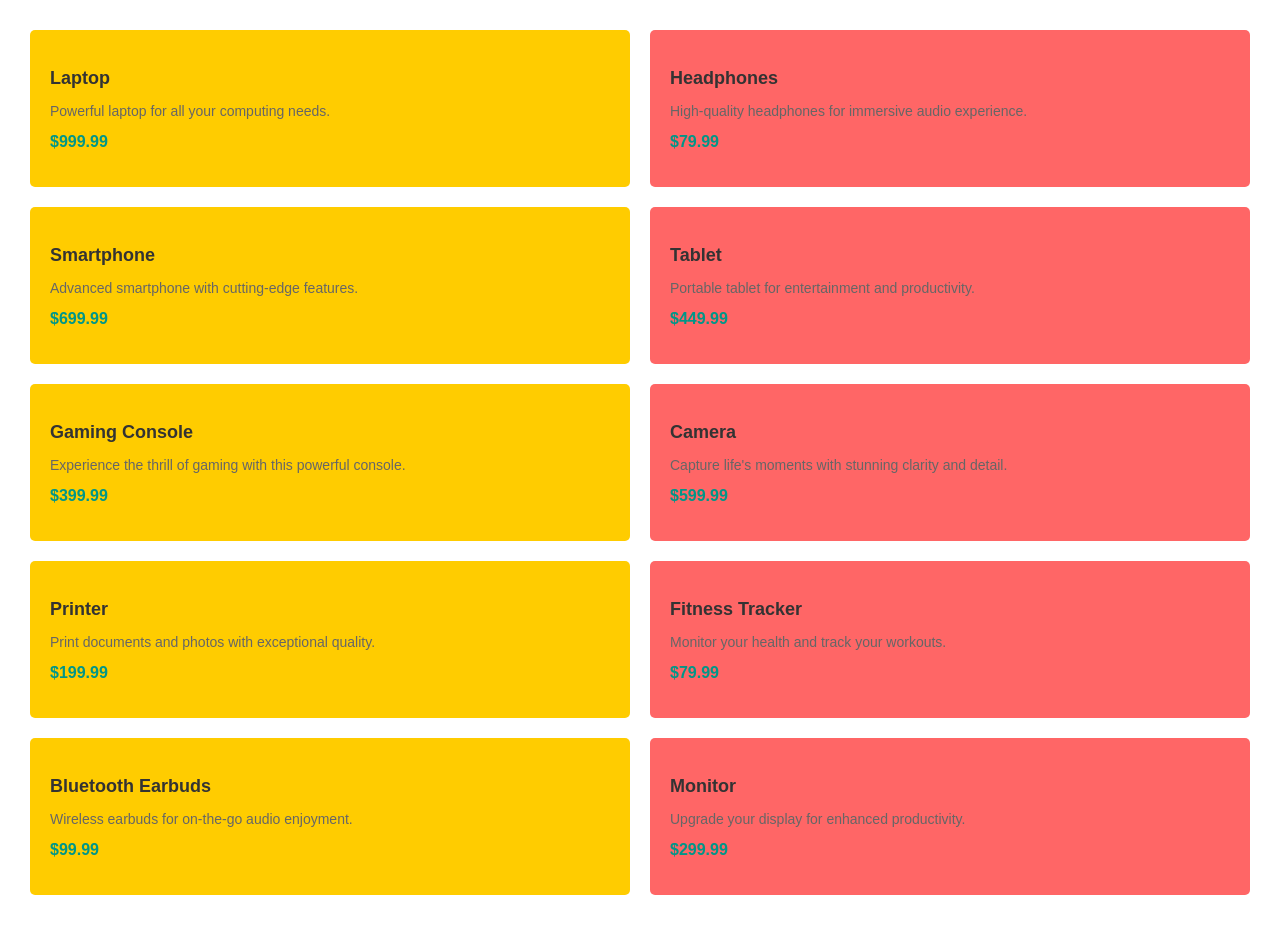
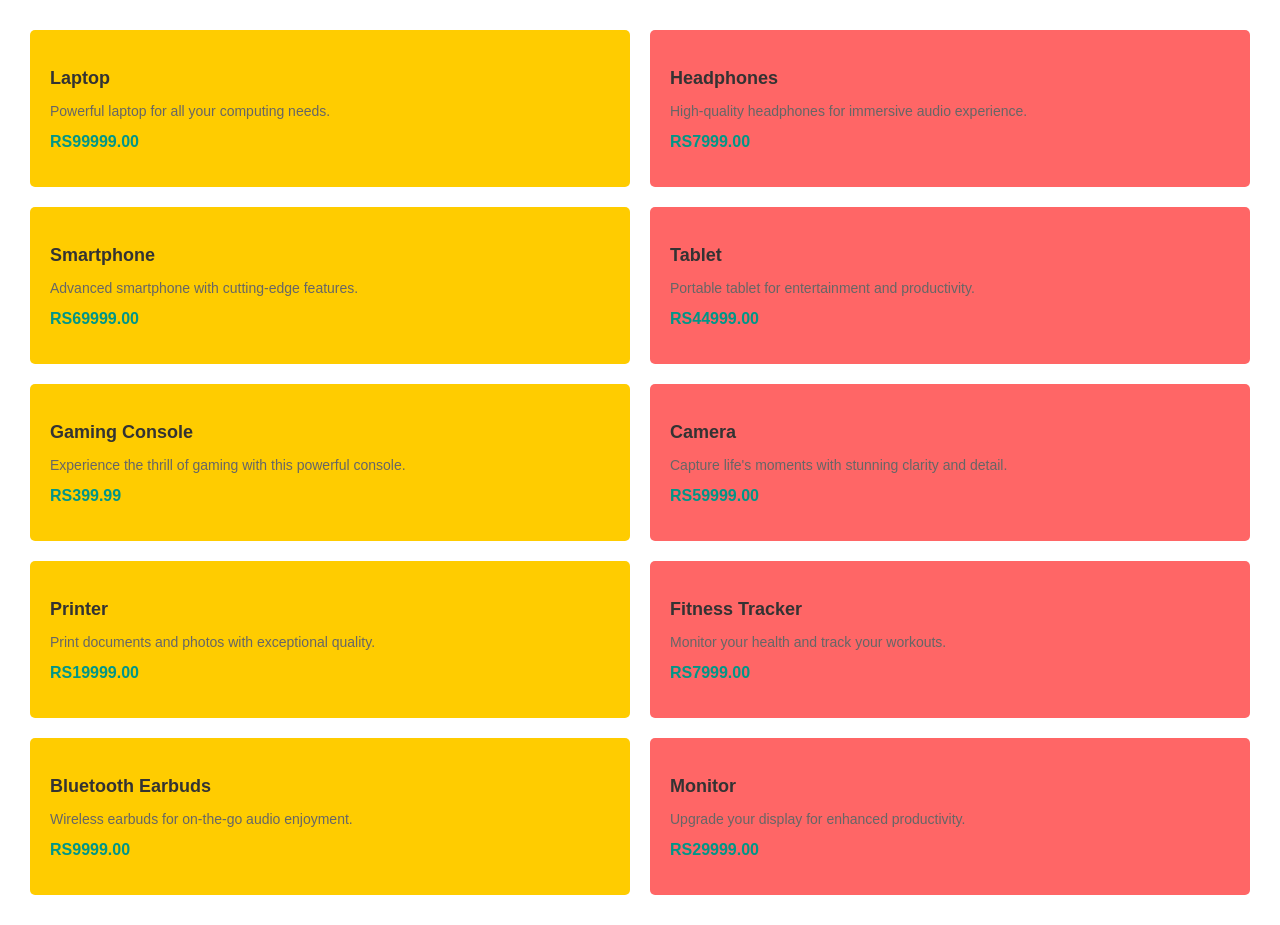
Before and after one commit to SAJJADTAIMORI/object-in-js, a plain HTML site: page index.html in a window 1280 px wide. Drawn offline with Linux system fonts and the light colour scheme.

Commit message:
js created

```diff
--- a/index.html
+++ b/index.html
@@ -79,22 +79,22 @@
   const products = [
     {
         name: "Laptop",
-        price: 999.99,
+        price: 99999,
         description: "Powerful laptop for all your computing needs."
     },
     {
         name: "Headphones",
-        price: 79.99,
+        price: 7999,
         description: "High-quality headphones for immersive audio experience."
     },
     {
         name: "Smartphone",
-        price: 699.99,
+        price: 69999,
         description: "Advanced smartphone with cutting-edge features."
     },
     {
         name: "Tablet",
-        price: 449.99,
+        price: 44999,
         description: "Portable tablet for entertainment and productivity."
     },
     {
@@ -104,27 +104,27 @@
     },
     {
         name: "Camera",
-        price: 599.99,
+        price: 59999,
         description: "Capture life's moments with stunning clarity and detail."
     },
     {
         name: "Printer",
-        price: 199.99,
+        price: 19999,
         description: "Print documents and photos with exceptional quality."
     },
     {
         name: "Fitness Tracker",
-        price: 79.99,
+        price: 7999,
         description: "Monitor your health and track your workouts."
     },
     {
         name: "Bluetooth Earbuds",
-        price: 99.99,
+        price: 9999,
         description: "Wireless earbuds for on-the-go audio enjoyment."
     },
     {
         name: "Monitor",
-        price: 299.99,
+        price: 29999,
         description: "Upgrade your display for enhanced productivity."
     }
   ];
@@ -158,7 +158,7 @@
       // Create price element
       var price = document.createElement("p");
       price.classList.add("card-price");
-      price.textContent = "$" + product.price.toFixed(2);
+      price.textContent = "RS" + product.price.toFixed(2);
 
       // Append elements to the card
       content.appendChild(title);
```
